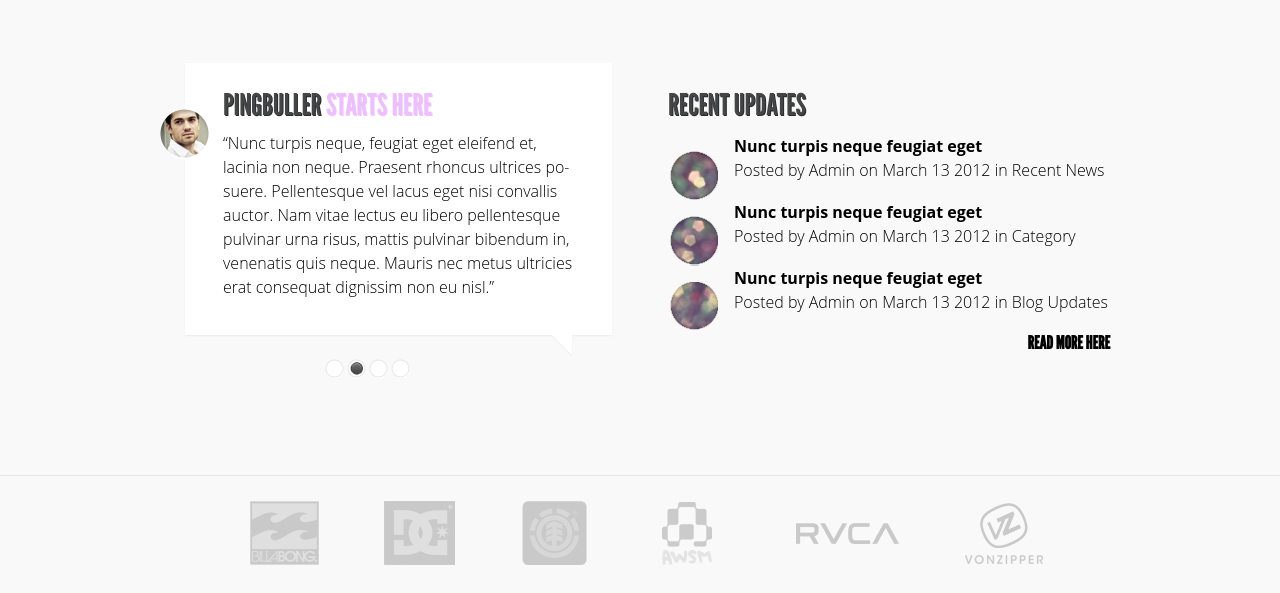
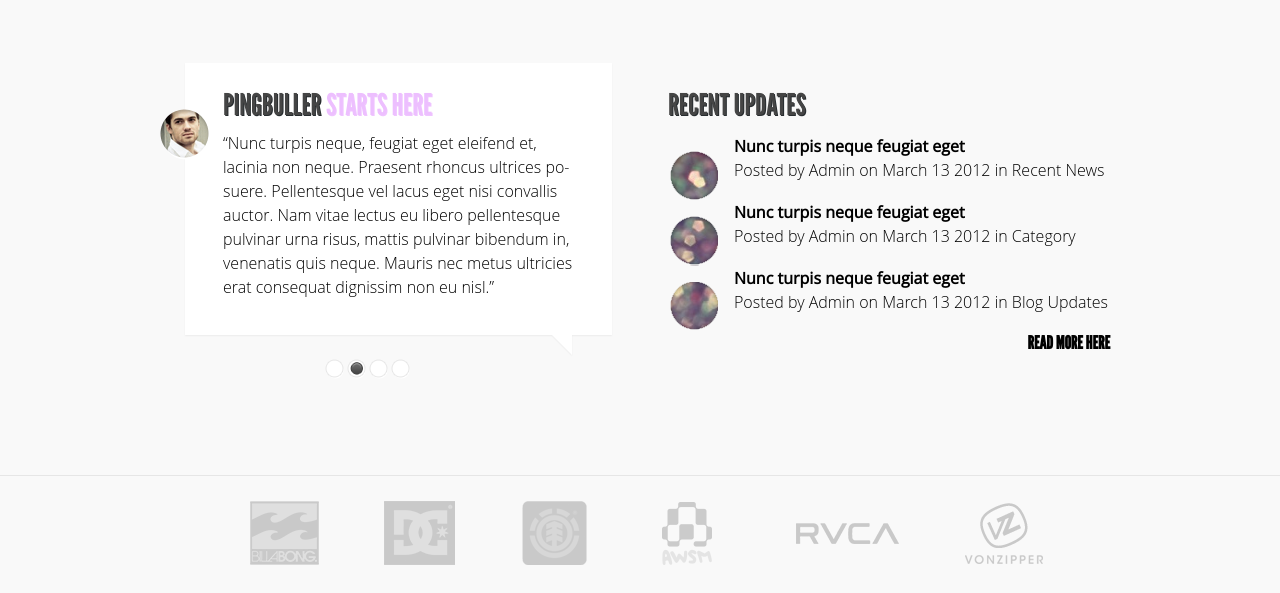
Before and after one commit to VBulyndin/Hometasks, a plain HTML site: page HTML.Module_7_8/index.html in a window 1280 px wide. Shown: the part 1200-1793 px from the top of the page. Drawn offline with nearby package versions, Linux system fonts and the light colour scheme.

Commit message:
update full hometask8

```diff
--- a/HTML.Module_7_8/css/style960.css
+++ b/HTML.Module_7_8/css/style960.css
@@ -258,9 +258,8 @@ aside .format span {
   color: #454545;
 }
 .format h4{
-
   font-size: 16px;
-  font-family: "Open Sans";
+  font-family: "Open Sans", sans-serif;
   color: black;
   line-height: 1.5;
   margin-top: 17px;
@@ -269,7 +268,6 @@ aside .format span {
 }
 .post .aside__icon{
   float: left;
-
   width: 50px;
   height: 50px;
   margin-bottom: 0px;
@@ -382,7 +380,6 @@ footer{
 }
 #footer .footer{
   float: left;
-
 }
 #footer{
   margin-top: 34px;
@@ -397,7 +394,6 @@ footer{
 }
 #footer li:hover{
   border-bottom: 0px solid #edbfff;
-
 }
 #Designed_by{
   float: right;
@@ -409,7 +405,6 @@ footer{
   text-align: right;
   font-family: "open sans light", sans-serif;
   font-size: 12px;
-
 }
 #Designed_by span{
   font-weight: bold;
--- a/HTML.Module_7_8/index.html
+++ b/HTML.Module_7_8/index.html
@@ -2,7 +2,8 @@
 <html lang="en">
 <head>
   <meta charset="UTF-8">
-  <title>Document</title>
+  <title>Pingbuller</title>
+  <link href='https://fonts.googleapis.com/css?family=Open+Sans' rel='stylesheet' type='text/css'>
   <link rel="stylesheet" media="screen  and (min-width: 960px) "href="css/style960.css">
   <link rel="stylesheet" media="screen  and (min-width: 768px) and (max-width:959px) "href="css/style768.css">
   <link rel="stylesheet" media="screen  and (min-width: 480px) and (max-width:767px) "href="css/style480.css">
```
